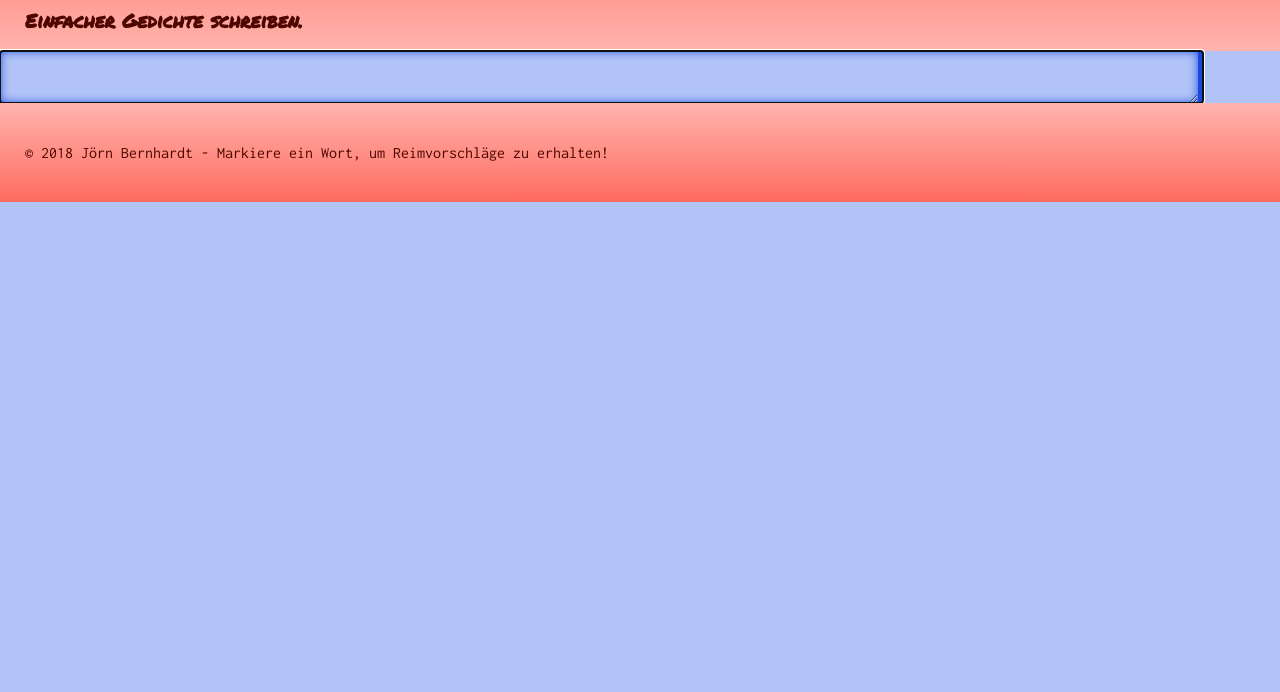
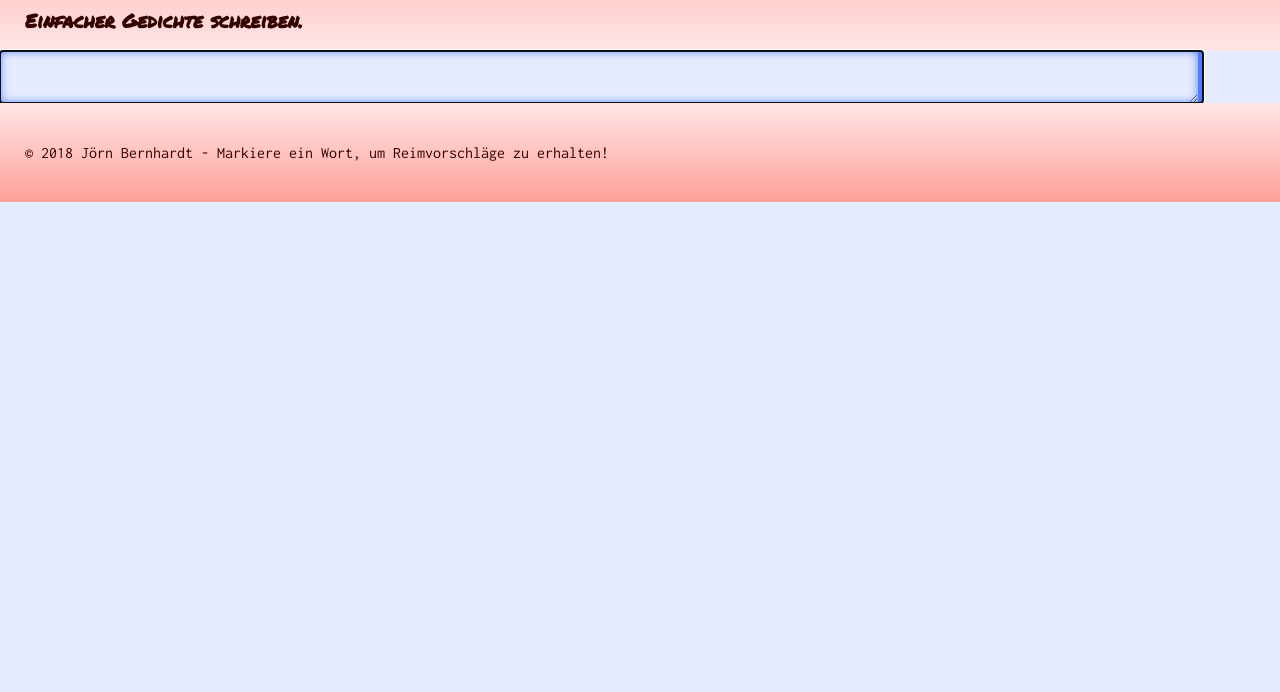
Before and after one commit to Narigo/reimemonster, a website with bundled scripts: page index.html in a window 1280 px wide. Shown: the part 108-800 px from the top of the page. Built offline with nearby package versions, Linux system fonts and the light colour scheme.

Commit message:
Make color palette more consistent
Signed-off-by: Joern Bernhardt <joern.bernhardt@googlemail.com>

```diff
--- a/index.html
+++ b/index.html
@@ -7,17 +7,17 @@
   <link href="https://fonts.googleapis.com/css?family=Inconsolata|Permanent+Marker" rel="stylesheet">
   <style type="text/css">
     :root {
-      --colors-creativity-bright: #B1C3F7;
-      --colors-creativity-light: #6686E6;
-      --colors-creativity-main: #1749DF;
-      --colors-creativity-shade: #08298B;
-      --colors-creativity-dark: #020F35;
+      --colors-creativity-bright: #E6ECFF;
+      --colors-creativity-light: #99B3FF;
+      --colors-creativity-main: #4F7BFF;
+      --colors-creativity-shade: #0036CC;
+      --colors-creativity-dark: #00071A;
 
-      --colors-productivity-bright: #FFB4AE;
-      --colors-productivity-light: #FF6B5F;
-      --colors-productivity-main: #FF1300;
-      --colors-productivity-shade: #CD0F00;
-      --colors-productivity-dark: #4E0600;
+      --colors-productivity-bright: #FFE6E6;
+      --colors-productivity-light: #FFA099;
+      --colors-productivity-main: #FF584D;
+      --colors-productivity-shade: #CC0A00;
+      --colors-productivity-dark: #330300;
 
       --background-color: var(--colors-creativity-bright);
       --highlight-color: var(--colors-creativity-shade);
```
